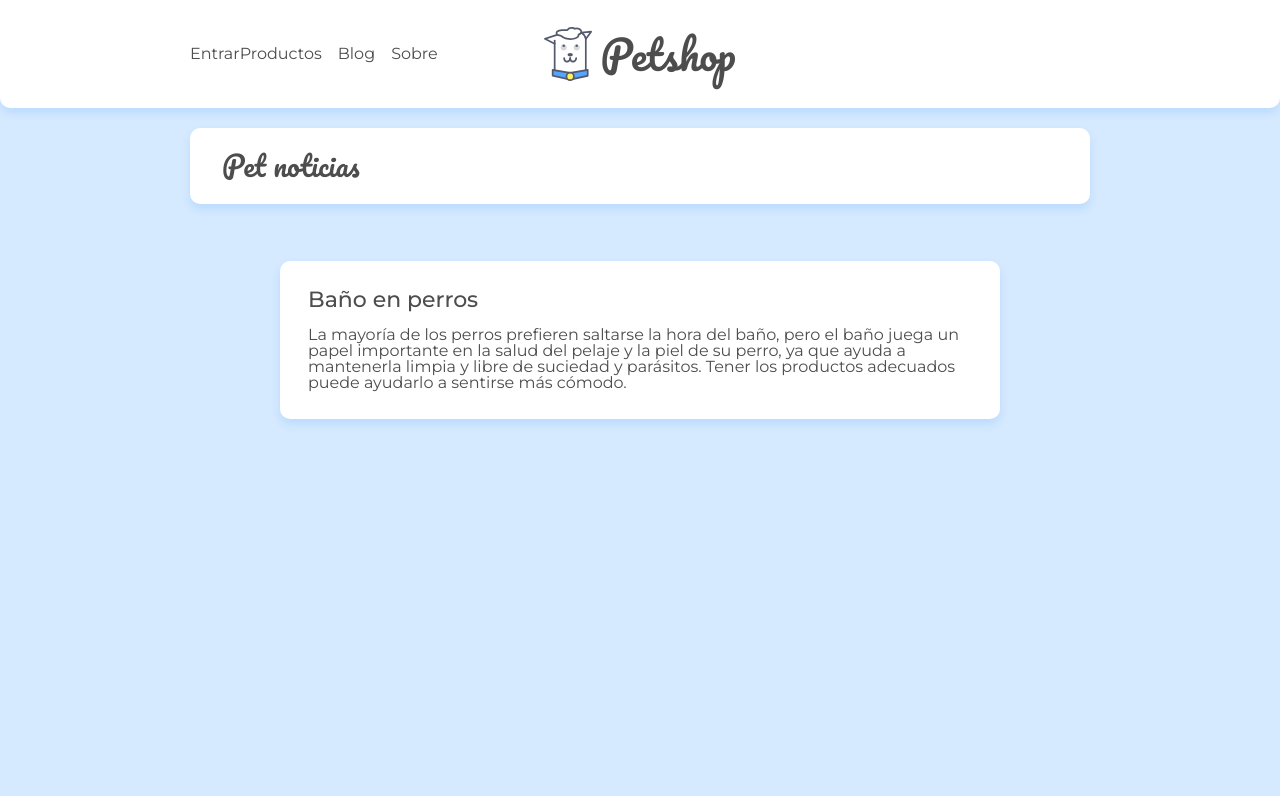
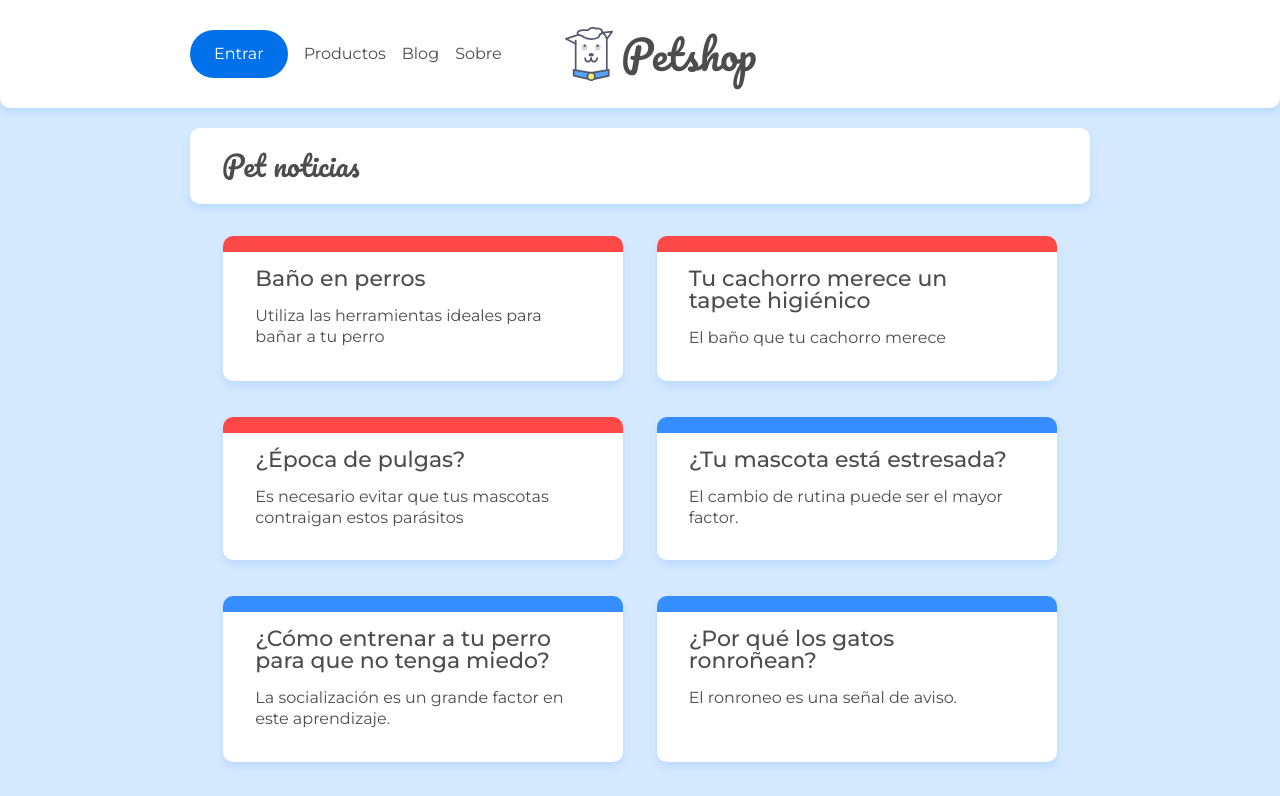
Before and after one commit to fede3mmanuel/react-router-alura-course, a React (Create React App) app: page / in a window 1280 px wide. Shown: the top 796 px of the page. Built offline with nearby package versions, Linux system fonts and the light colour scheme; data requests are answered from the project's data file.

Commit message:
updated files

```diff
--- a/src/api/api.js
+++ b/src/api/api.js
@@ -1,4 +1,4 @@
-import axios from "axios";
+import axios from "axios"
 
 export const api = axios.create({
     baseURL: "http://localhost:5000"
--- a/src/components/Header.jsx
+++ b/src/components/Header.jsx
@@ -17,7 +17,7 @@
             </div>
             <nav className="menu-header">
                 <ul className="menu-items">
-                    <li><Link clLinkssName="menu-item menu-item--entrar" to="#">Entrar</Link></li>
+                    <li><Link className="menu-item menu-item--entrar" to="#">Entrar</Link></li>
                     <li><Link className="menu-item" to="#">Productos</Link></li>
                     <li><Link className="menu-item" to="/">Blog</Link></li>
                     <li><Link className="menu-item" to="/sobre">Sobre</Link></li>
--- a/src/components/ListPosts.jsx
+++ b/src/components/ListPosts.jsx
@@ -0,0 +1,32 @@
+import { useState, useEffect } from "react"
+import "../assets/css/componentes/card.css"
+import { buscar } from "../api/api"
+import { Link } from "react-router-dom"
+
+const ListPosts = ({ url }) => {
+    const [posts, setPosts] = useState([])
+
+    useEffect(() => {
+        buscar(url, setPosts)
+    }, [url])
+
+    return (
+        <section className="posts container">
+            {
+                posts.map(post => {
+                    const { id, title, metadescription, categoria } = post;
+                    return <Link to={`/posts/${id}`} className={`post__card post-card--${categoria}`} key={id}>
+                        <article >
+                            <h3 className="post-card__title">
+                                {title}
+                            </h3>
+                            <p className="post-card__meta">{metadescription}</p>
+                        </article>
+                    </Link>
+                })
+            }
+        </section>
+    )
+}
+
+export default ListPosts
--- a/src/pages/Home.jsx
+++ b/src/pages/Home.jsx
@@ -1,15 +1,12 @@
+import ListPosts from "../components/ListPosts"
+
 const Home = () => {
   return (
     <main>
       <div className="container">
         <h2 className="title-page">Pet noticias</h2>
       </div>
-      <section className="container flex flex--center">
-        <article className="card post">
-          <h2 className="post-card__title">Baño en perros</h2>
-          <p className="post-card__text">La mayoría de los perros prefieren saltarse la hora del baño, pero el baño juega un papel importante en la salud del pelaje y la piel de su perro, ya que ayuda a mantenerla limpia y libre de suciedad y parásitos. Tener los productos adecuados puede ayudarlo a sentirse más cómodo.</p>
-        </article>
-      </section>
+      <ListPosts url={"/posts"} />
     </main>
   )
 }
```
